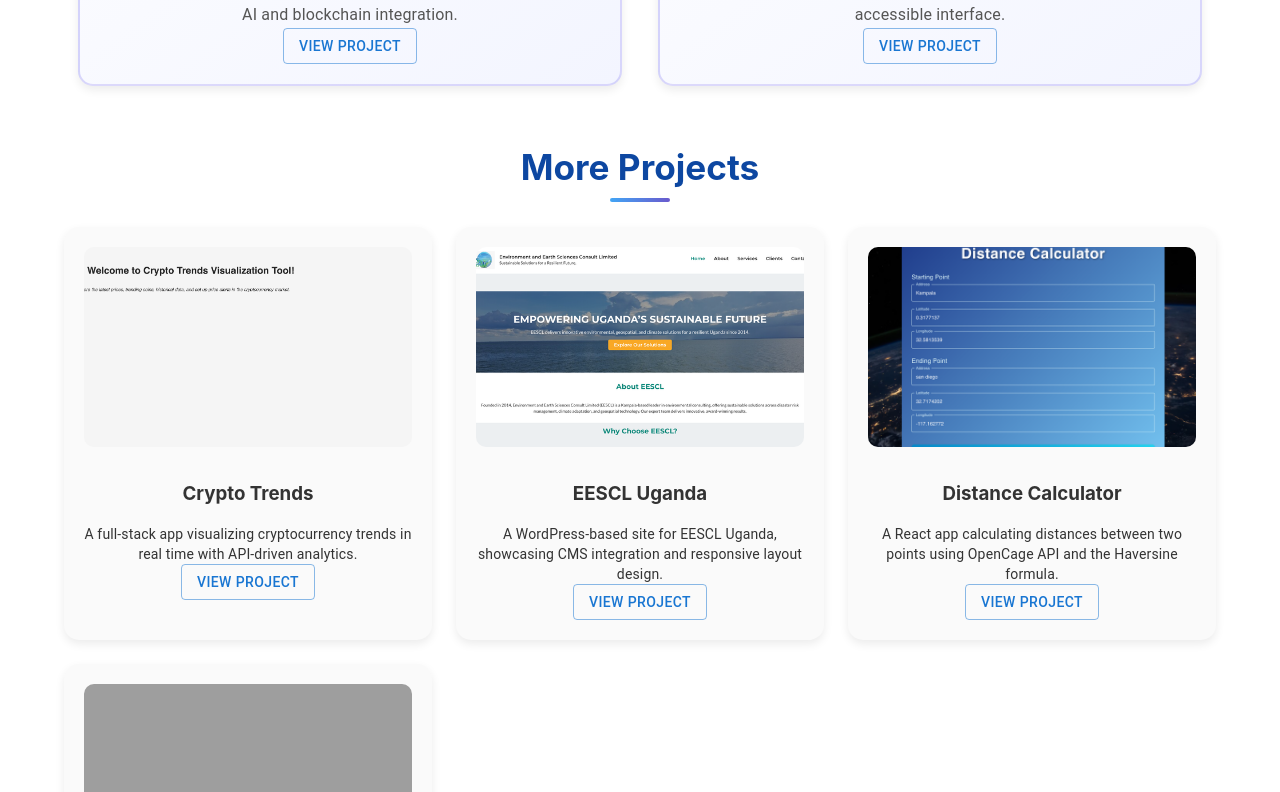
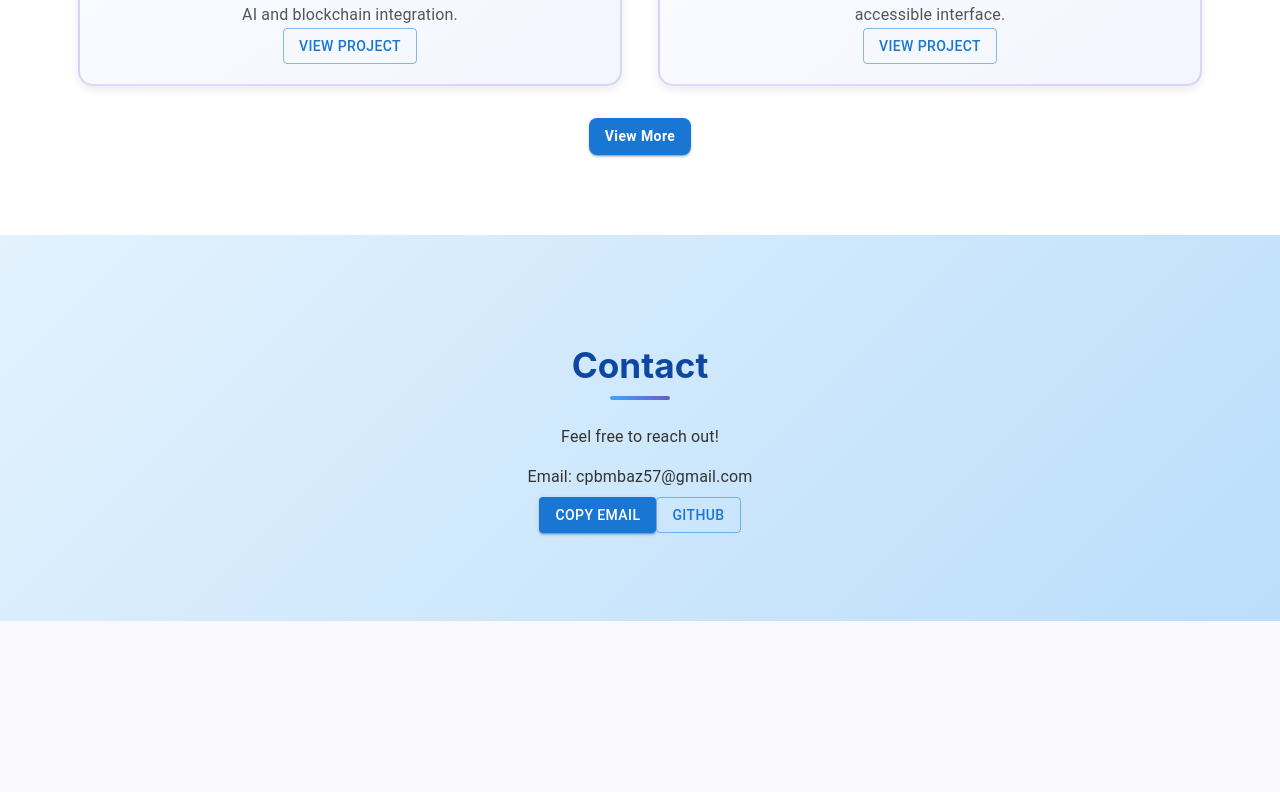
Before and after one commit to ConradPB/portfolio-react-update, a React (Vite) app in the folder portfolio/: page / in a window 1280 px wide. Shown: the part 1588-2380 px from the top of the page. After the commit the page ends 2209 px from the top, so only its background shows below. Built offline with nearby package versions, Linux system fonts and the light colour scheme; grey boxes are pictures that could not be loaded.

Commit message:
showmore not used error fixed

```diff
--- a/portfolio/src/App.jsx
+++ b/portfolio/src/App.jsx
@@ -1,6 +1,6 @@
 import { useState } from 'react';
 import { AppBar, Toolbar, Typography, Button, Container, Box } from '@mui/material';
-import { motion } from 'framer-motion';
+import { motion, AnimatePresence } from 'framer-motion';
 
 function App() {
   const [copied, setCopied] = useState(false);
@@ -118,9 +118,27 @@
               </motion.div>
             </div>
 
-            {/* Other Projects */}
-            <h2 style={{ marginTop: '60px' }}>More Projects</h2>
-            <div className="projects-grid">
+            {/* View More Button (shows/hides lower projects) */}
+            <Box sx={{ display: 'flex', justifyContent: 'center', mt: 4 }}>
+              <Button
+                variant="contained"
+                onClick={() => setShowMore(prev => !prev)}
+                sx={{ textTransform: 'none', borderRadius: '8px', fontWeight: 600 }}
+              >
+                {showMore ? 'Show Less' : 'View More'}
+              </Button>
+            </Box>
+
+            {/* Lower projects: hidden until showMore === true */}
+            <AnimatePresence>
+              {showMore && (
+                <motion.div
+                  className="projects-grid"
+                  initial={{ opacity: 0, y: 20 }}
+                  animate={{ opacity: 1, y: 0 }}
+                  exit={{ opacity: 0, y: 10 }}
+                  transition={{ duration: 0.5 }}
+                >
                   <motion.div className="project-tile" whileHover={{ scale: 1.02 }}>
                     <img src="/assets/screenshots/crypto-trends.png" alt="Crypto Trends" className="project-img" />
                     <h3>Crypto Trends</h3>
@@ -179,7 +197,10 @@
                       View Project
                     </Button>
                   </motion.div>
-            </div>
+                </motion.div>
+              )}
+            </AnimatePresence>
+
           </Box>
         </Container>
       </section>
```
Lines whose indentation alone changed are shown as unchanged.
